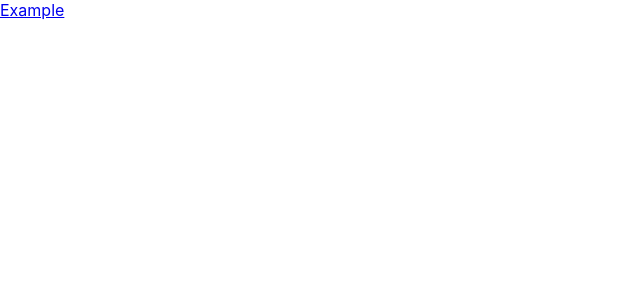
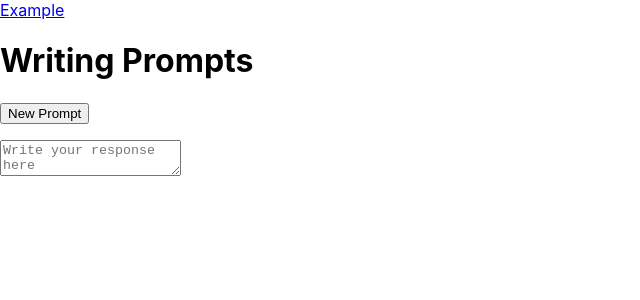
Before and after one commit to xu-jerry/LAHacks2023, a React (Create React App) app: page /writing in a window 1280 px wide. Before the commit this address had no page. Shown: the top 300 px of the page, without its empty margins (0-640 px from the left). Built offline with nearby package versions, Linux system fonts and the light colour scheme.

Commit message:
Created creative writing page

```diff
--- a/package.json
+++ b/package.json
@@ -6,6 +6,7 @@
     "@testing-library/jest-dom": "^5.16.5",
     "@testing-library/react": "^13.4.0",
     "@testing-library/user-event": "^13.5.0",
+    "lodash": "^4.17.21",
     "react": "^18.2.0",
     "react-dom": "^18.2.0",
     "react-router-dom": "^6.10.0",
--- a/src/App.js
+++ b/src/App.js
@@ -3,6 +3,7 @@ import { Routes, Route } from 'react-router-dom';
 import {
   Example,
   Timer,
+  Writing,
 } from './pages';
 import NavBar from './components/NavBar';
 
@@ -16,6 +17,7 @@ function App() {
             <Route path="/" element={(<Example />)} />
             <Route path="/example" element={(<Example />)} />
             <Route path="/timer" element={(<Timer />)} />
+            <Route path="/writing" element={(<Writing />)} />
           </Routes>
         </div>
       </div>
--- /dev/null
+++ b/src/pages/Writing.jsx
@@ -0,0 +1,34 @@
+import React, { useState } from 'react';
+
+const prompts = [
+  'Write about a character who has a unique ability or superpower that sets them apart from others. How does this ability affect their life and relationships with others?',
+  'Imagine that you are the last person on Earth. Write about your experiences as you navigate the empty world and try to survive.',
+  'Write a story about a time traveler who accidentally goes back in time to a pivotal moment in history. What do they do to try to avoid changing the course of history?',
+  'Think about a place that is important to you, such as a childhood home, a favorite vacation spot, or a place of special significance. Describe this place in detail, using sensory details to bring it to life.',
+  'Write about a time when you overcame a challenge or obstacle. How did you do it? What did you learn from the experience?',
+  'Imagine that you could speak to any historical figure, living or dead. Who would you choose, and what would you ask them? Write a dialogue between yourself and this person.',
+  'Write about a dream that you had recently. What happened in the dream, and how did it make you feel? Was there a deeper meaning to the dream?',
+  'Think about a hobby or interest that you have. Write about how you became interested in it, and why it is important to you.',
+  'Write about a person who has had a significant impact on your life. This could be a family member, friend, teacher, or mentor. What did this person teach you, and how have they influenced the person you are today?',
+  'Imagine that you are stranded on a deserted island. Write about how you would survive and adapt to life on the island. What challenges would you face, and how would you overcome them?',
+];
+
+function Writing() {
+  const [currentPrompt, setCurrentPrompt] = useState('');
+
+  const shufflePrompts = () => {
+    const index = Math.floor(Math.random() * prompts.length);
+    setCurrentPrompt(prompts[index]);
+  };
+
+  return (
+    <div>
+      <h1>Writing Prompts</h1>
+      <button type="button" onClick={shufflePrompts}>New Prompt</button>
+      <p>{currentPrompt}</p>
+      <textarea placeholder="Write your response here" />
+    </div>
+  );
+}
+
+export default Writing;
--- a/src/pages/index.jsx
+++ b/src/pages/index.jsx
@@ -1,8 +1,10 @@
 /* eslint-disable */
 import Example from './Example';
 import Timer from './Timer';
+import Writing from './Writing'
 
 export {
   Example,
   Timer,
+  Writing,
 };
```
Also changed, not shown: 1 other file (tests, documents, lock files or other folders).
